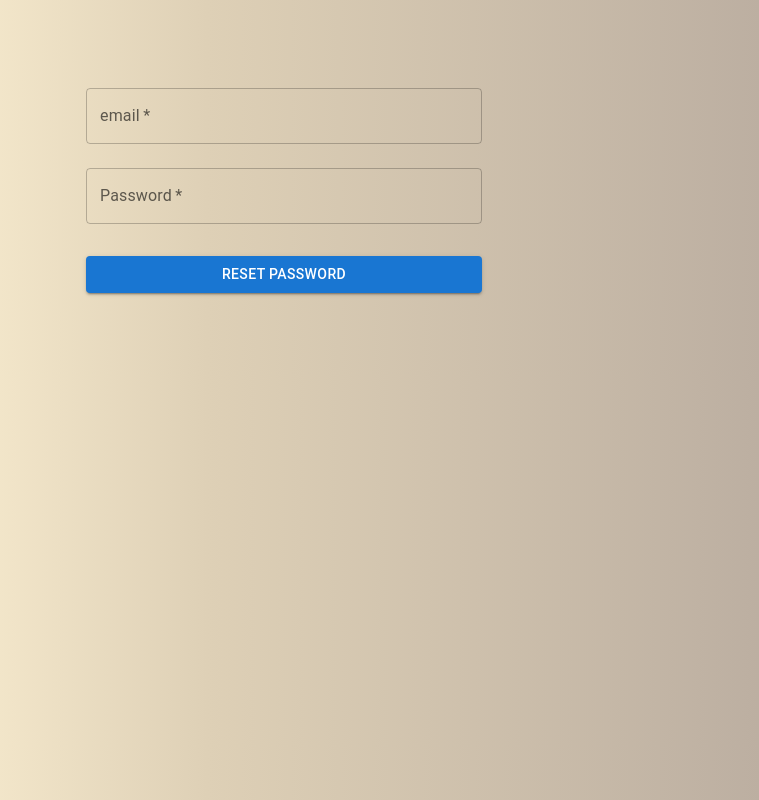
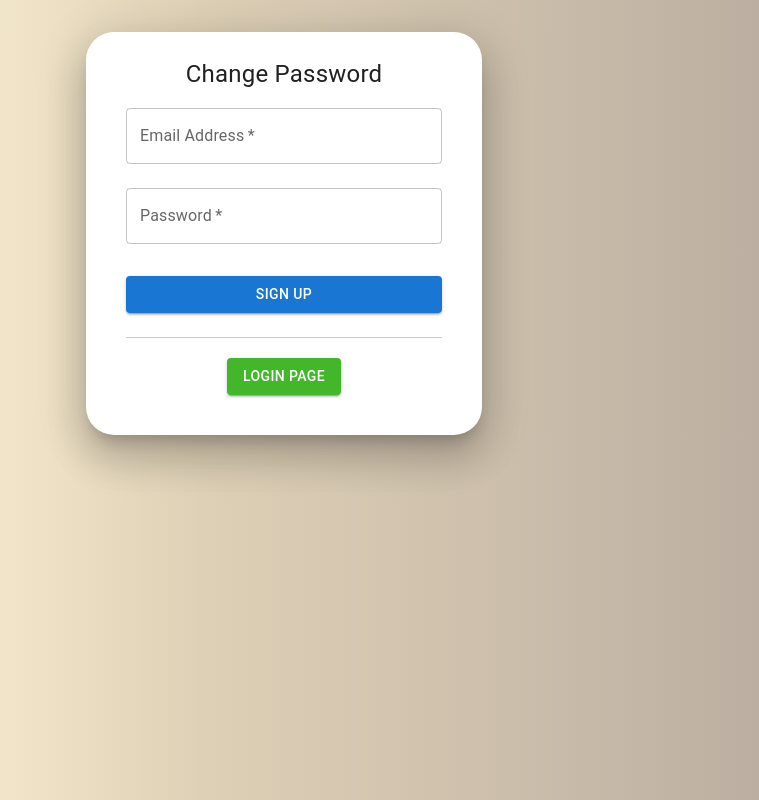
Before and after one commit to MuratOzte/e_Commerce_Web_Application, a React (Vite) app: page /resPassword in a window 1280 px wide. Shown: the whole page, without its empty margins (356-1115 px from the left). Built offline with nearby package versions, Linux system fonts and the light colour scheme.

Commit message:
Bugs Fixed

```diff
--- a/src/components/auth/ResetPassword.jsx
+++ b/src/components/auth/ResetPassword.jsx
@@ -4,12 +4,14 @@ import CssBaseline from "@mui/material/CssBaseline";
 import TextField from "@mui/material/TextField";
 import FormControlLabel from "@mui/material/FormControlLabel";
 import Checkbox from "@mui/material/Checkbox";
-import Link from "@mui/material/Link";
 import Grid from "@mui/material/Grid";
 import Box from "@mui/material/Box";
 import Typography from "@mui/material/Typography";
 import Container from "@mui/material/Container";
 import { createTheme, ThemeProvider } from "@mui/material/styles";
+import Paper from "@mui/material/Paper";
+import Divider from "@mui/material/Divider";
+import { Link } from "react-router-dom";
 
 function Copyright(props) {
   return (
@@ -56,12 +58,14 @@ const ResPassword = () => {
   };
 
   return (
-    <ThemeProvider theme={defaultTheme}>
-      <Container component="main" maxWidth="xs">
-        <CssBaseline />
+    <Container component="main" maxWidth="xs">
+      <Paper
+        elevation={24}
+        sx={{ pb: 5, pt: 1, px: 5, mt: 4, borderRadius: 7 }}
+      >
         <Box
           sx={{
-            marginTop: 8,
+            marginTop: 1,
             display: "flex",
             flexDirection: "column",
             alignItems: "center",
@@ -73,15 +77,21 @@ const ResPassword = () => {
             noValidate
             sx={{ mt: 1 }}
           >
+            <Typography
+              display={"flex"}
+              justifyContent={"center"}
+              fontSize={24}
+            >
+              Change Password
+            </Typography>
             <TextField
               margin="normal"
               required
               fullWidth
+              id="email"
+              label="Email Address"
               name="email"
-              label="email"
-              type="email"
-              id="email"
-              autoComplete="current-email"
+              autoComplete="email"
               value={enteredEmail}
               onChange={(e) => {
                 setEnteredEmail(e.target.value);
@@ -102,19 +112,56 @@ const ResPassword = () => {
               }}
             />
 
+            <Box
+              sx={{
+                justifyContent: "space-between",
+                display: "flex",
+              }}
+            ></Box>
+
             <Button
               type="submit"
               fullWidth
               variant="contained"
               sx={{ mt: 3, mb: 2 }}
             >
-              Reset Password
+              Sign Up
             </Button>
+            <Divider
+              sx={{
+                bgcolor: "#e3e5e8",
+                px: 15,
+                py: 0.05,
+                my: 1,
+              }}
+            />
           </Box>
+          <Link
+            to={"/"}
+            style={{
+              textDecoration: "none",
+              display: "flex",
+              justifyContent: "center",
+            }}
+          >
+            <Button
+              variant="contained"
+              fullWidth
+              sx={{
+                bgcolor: "#42b72a",
+                pt: "4",
+                mt: 1.5,
+                ":hover": {
+                  bgcolor: "#2D8D1A",
+                },
+              }}
+            >
+              login page
+            </Button>
+          </Link>
         </Box>
-        <Copyright sx={{ mt: 8, mb: 4 }} />
-      </Container>
-    </ThemeProvider>
+      </Paper>
+    </Container>
   );
 };
 
--- a/src/pages/ProductsPage.jsx
+++ b/src/pages/ProductsPage.jsx
@@ -1,8 +1,8 @@
-import Product from '../components/products/Product';
+import Product from "../components/products/Product";
 
-import { useEffect, useState } from 'react';
-import { useParams } from 'react-router-dom';
-import { useDispatch, useSelector } from 'react-redux';
+import { useEffect, useState } from "react";
+import { useParams } from "react-router-dom";
+import { useDispatch, useSelector } from "react-redux";
 
 const Products = () => {
   const { id } = useParams();
@@ -10,7 +10,7 @@ const Products = () => {
   const [isLoading, setIsLoading] = useState(true);
   const [result, setResult] = useState(null);
 
-    const baseUrl = 'http://localhost:3000/products/';
+  const baseUrl = "http://localhost:3000/products/";
 
   useEffect(() => {
     const fetchData = async () => {
@@ -22,13 +22,13 @@ const Products = () => {
         });
 
         if (!response.ok) {
-                    throw new Error('Something Went Wrong !');
+          throw new Error("Something Went Wrong !");
         }
 
         const fetchedData = await response.json();
         setResult(fetchedData);
       } catch (error) {
-                console.error('Error fetching data:', error.message);
+        console.error("Error fetching data:", error.message);
       } finally {
         setIsLoading(false);
       }
@@ -58,8 +58,8 @@ const Products = () => {
             <div
               key={rowIndex}
               style={{
-                                display: 'flex',
-                                justifyContent: 'center',
+                display: "flex",
+                justifyContent: "center",
               }}
             >
               {rowProducts.map((product) => (
@@ -74,7 +74,6 @@ const Products = () => {
               ))}
             </div>
           ))}
-            <h1>{id}</h1>
     </>
   );
 };
```
Lines whose indentation alone changed are shown as unchanged.
